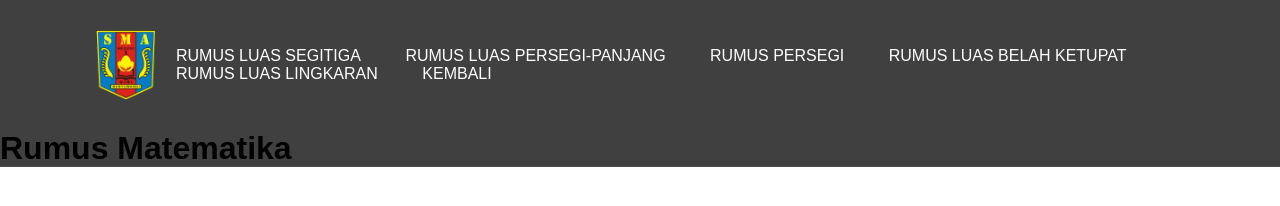
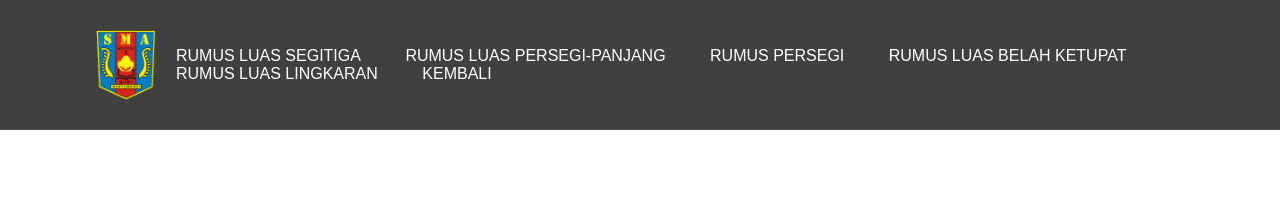
Before and after one commit to AndiradanTia/AndiradanTia.github.io, a plain HTML site: page rumus.html in a window 1280 px wide. Drawn offline with Linux system fonts and the light colour scheme.

Commit message:
Update rumus.html

```diff
--- a/rumus.html
+++ b/rumus.html
@@ -20,7 +20,7 @@
            </ul>
         </div>
 
-                <h1>Rumus Matematika</h1>
+
 
 
 
```
